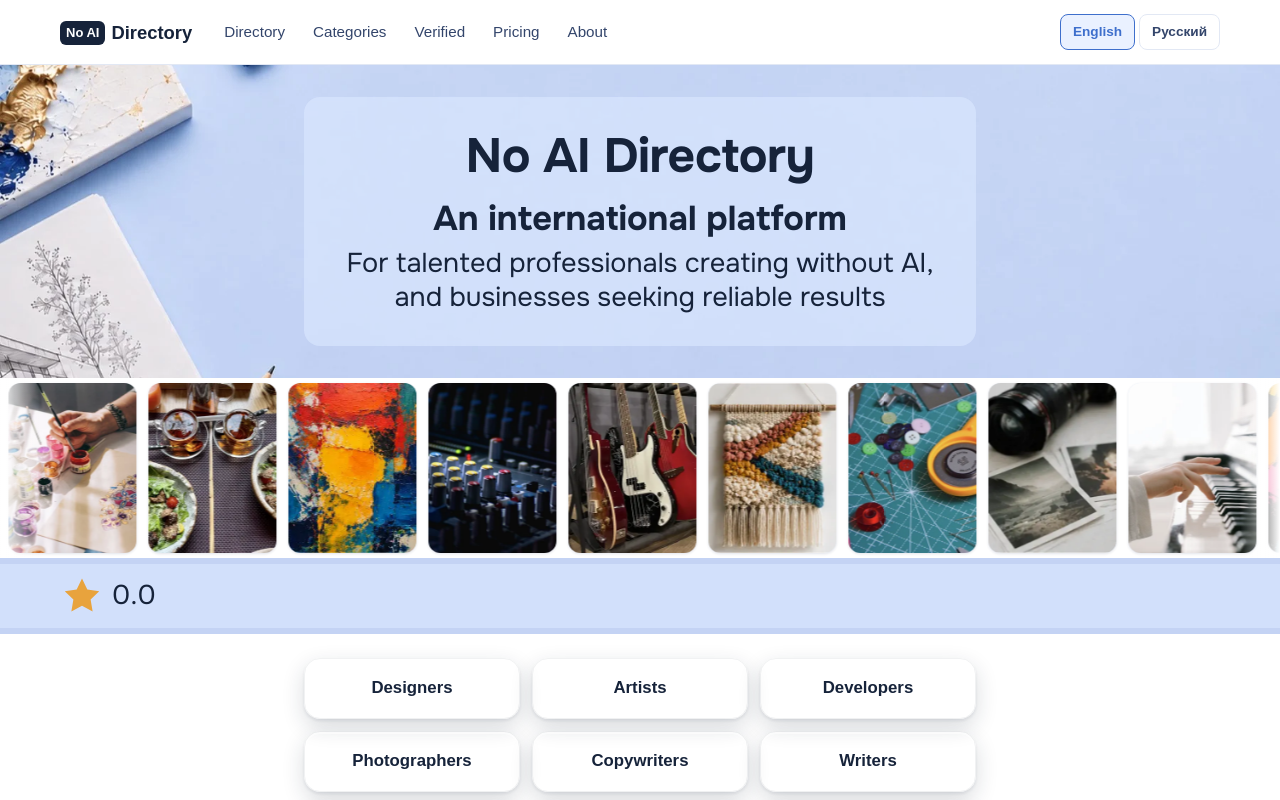
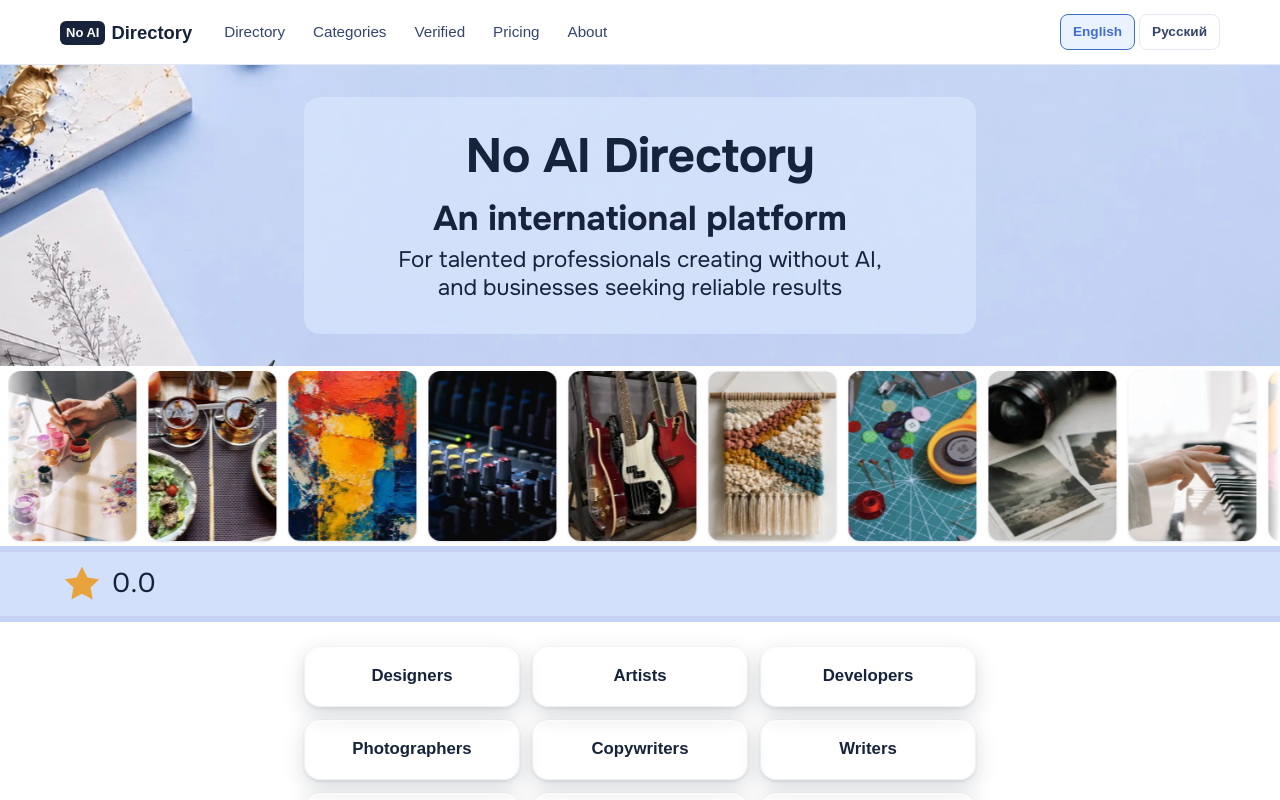
Before and after one commit to dm100usa-oss/no-ai-marketplace, a Next.js app: page /en in a window 1280 px wide. Shown: the top 800 px of the page. Built offline with nearby package versions, Linux system fonts and the light colour scheme; a web font is replaced by a local one.

Commit message:
Add files via upload

```diff
--- a/src/app/[lang]/page.tsx
+++ b/src/app/[lang]/page.tsx
@@ -155,7 +155,7 @@ export default async function HomePage({
               {dict.site.tagline}
             </p>
             <p
-              className="mt-1.5 text-[1.15rem] font-normal leading-tight sm:text-[1.5rem] md:text-[1.7rem]"
+              className="mt-1.5 text-[0.95rem] font-normal leading-tight sm:text-[1.25rem] md:text-[1.4rem]"
               style={{ fontFamily: "var(--font-display)", color: "var(--color-ink)", whiteSpace: "pre-line" }}
             >
               {dict.site.taglineSub}
```
Also changed, not shown: 1 other file (tests, documents, lock files or other folders).
